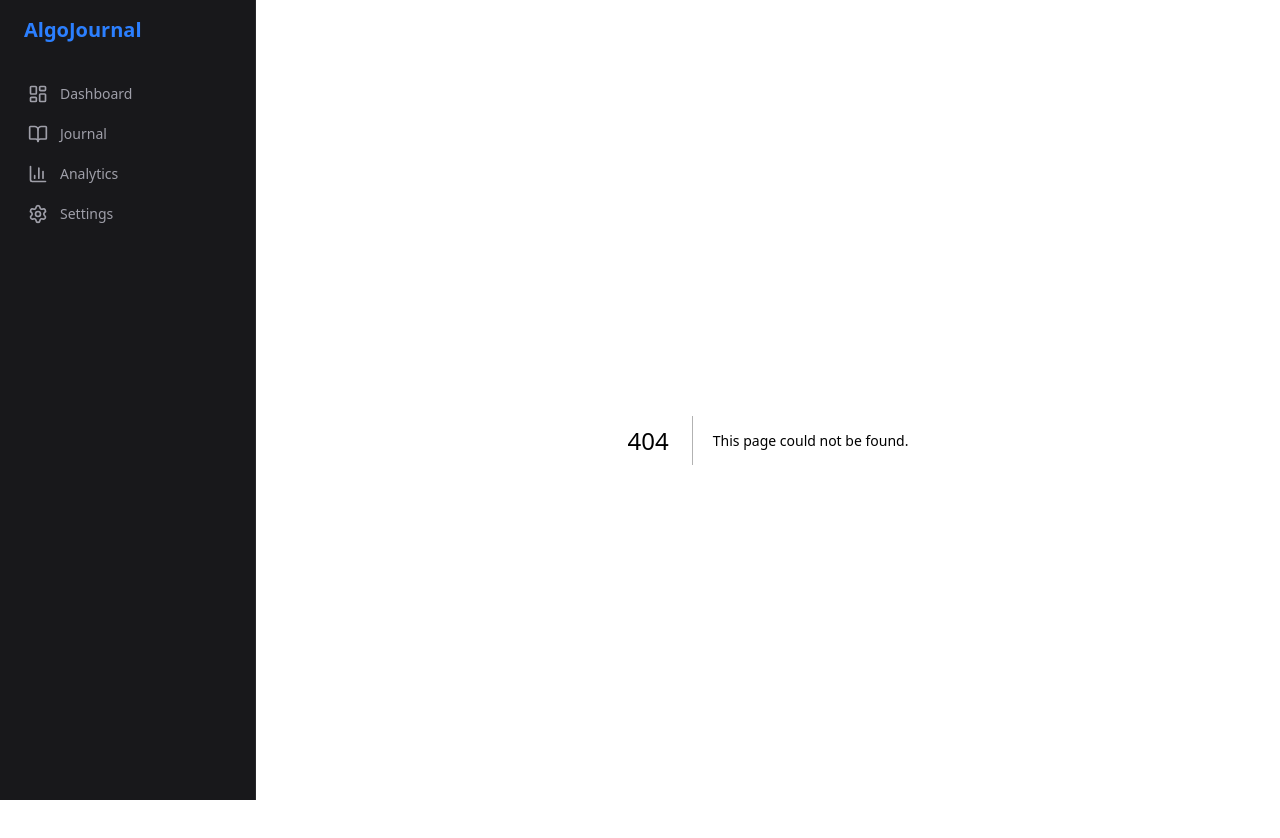
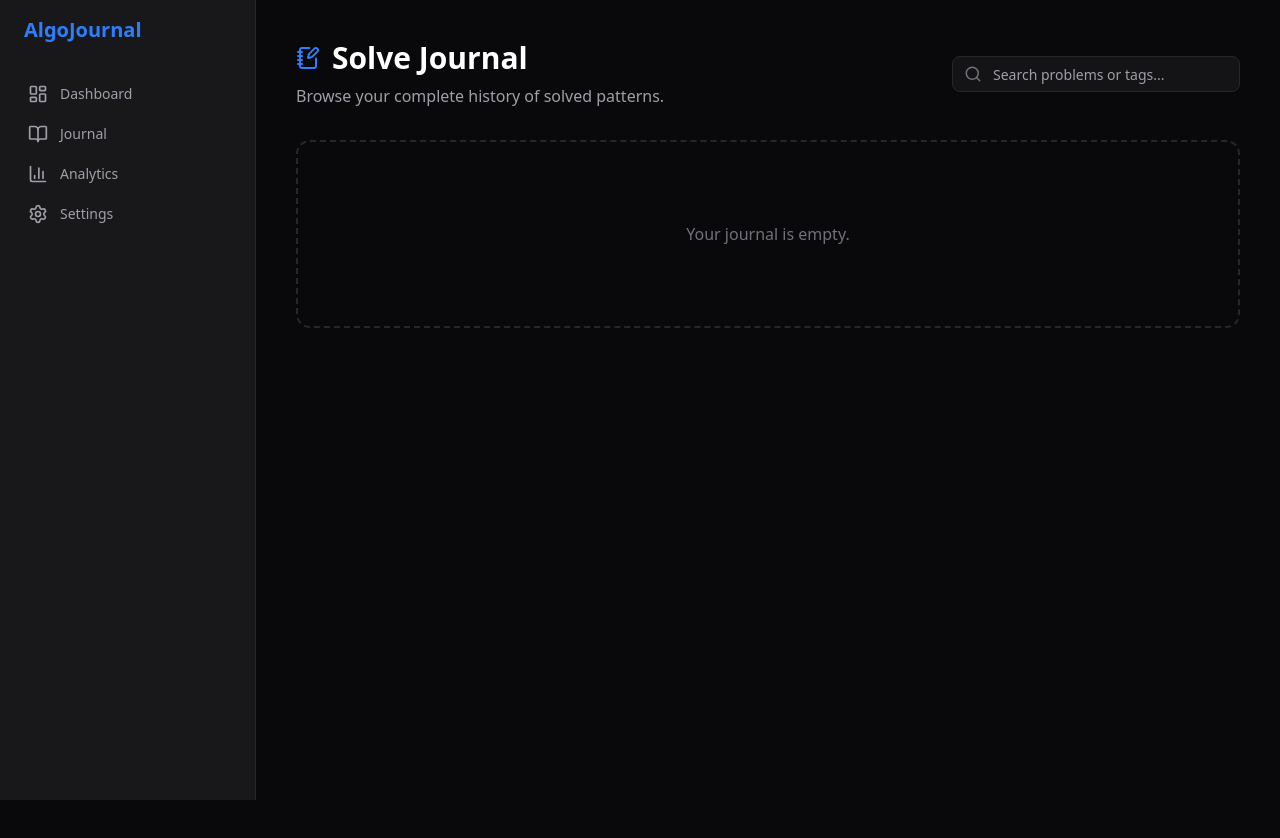
Before and after one commit to dizzyfrogs/algojournal, a Next.js app: page /journal in a window 1280 px wide. Before the commit this address had no page. Shown: the top 838 px of the page. After the commit the page ends 800 px from the top, so only its background shows below. Built offline with nearby package versions, Linux system fonts and the light colour scheme.

Commit message:
added basic journal page

```diff
--- /dev/null
+++ b/src/app/journal/page.tsx
@@ -0,0 +1,74 @@
+"use client";
+
+import { useState, useEffect } from "react";
+import { ProblemCard } from "@/components/ProblemCard";
+import { Problem } from "@/types";
+import { Input } from "@/components/ui/input";
+import { Search, NotebookPen } from "lucide-react";
+
+export default function JournalPage() {
+    const [problems, setProblems] = useState<Problem[]>([]);
+    const [searchQuery, setSearchQuery] = useState("");
+
+    useEffect(() => {
+        const saved = localStorage.getItem("problems");
+        if (saved) {
+            setProblems(JSON.parse(saved));
+        }
+    }, []);
+
+    const deleteProblem = (id: string) => {
+        const updated = problems.filter((p) => p.id !== id);
+        setProblems(updated);
+        localStorage.setItem("problems", JSON.stringify(updated));
+    };
+
+    // Filter problems based on name or tags
+    const filteredProblems = problems.filter((p) =>
+        p.name.toLowerCase().includes(searchQuery.toLowerCase()) ||
+        p.tags.some(tag => tag.toLowerCase().includes(searchQuery.toLowerCase()))
+    );
+
+    return (
+        <div className="space-y-8 max-w-6xl mx-auto">
+        <header className="flex flex-col md:flex-row md:items-center justify-between gap-4">
+            <div>
+            <h1 className="text-3xl font-bold text-white flex items-center gap-3">
+                <NotebookPen className="text-blue-500" /> Solve Journal
+            </h1>
+            <p className="text-zinc-400 mt-2">Browse your complete history of solved patterns.</p>
+            </div>
+
+            <div className="relative w-full md:w-72">
+            <Search className="absolute left-3 top-1/2 -translate-y-1/2 text-zinc-500" size={18} />
+            <Input
+                placeholder="Search problems or tags..."
+                className="pl-10 bg-zinc-900 border-zinc-800 focus:ring-blue-500"
+                value={searchQuery}
+                onChange={(e) => setSearchQuery(e.target.value)}
+            />
+            </div>
+        </header>
+
+        <section>
+            {filteredProblems.length === 0 ? (
+            <div className="text-center py-20 border-2 border-dashed border-zinc-800 rounded-xl">
+                <p className="text-zinc-500">
+                {searchQuery ? "No matches found for your search." : "Your journal is empty."}
+                </p>
+            </div>
+            ) : (
+            <div className="grid grid-cols-1 md:grid-cols-2 lg:grid-cols-3 gap-6">
+                {filteredProblems.map((problem) => (
+                <ProblemCard
+                    key={problem.id}
+                    problem={problem}
+                    onDelete={deleteProblem}
+                />
+                ))}
+            </div>
+            )}
+        </section>
+        </div>
+    );
+    }
```
